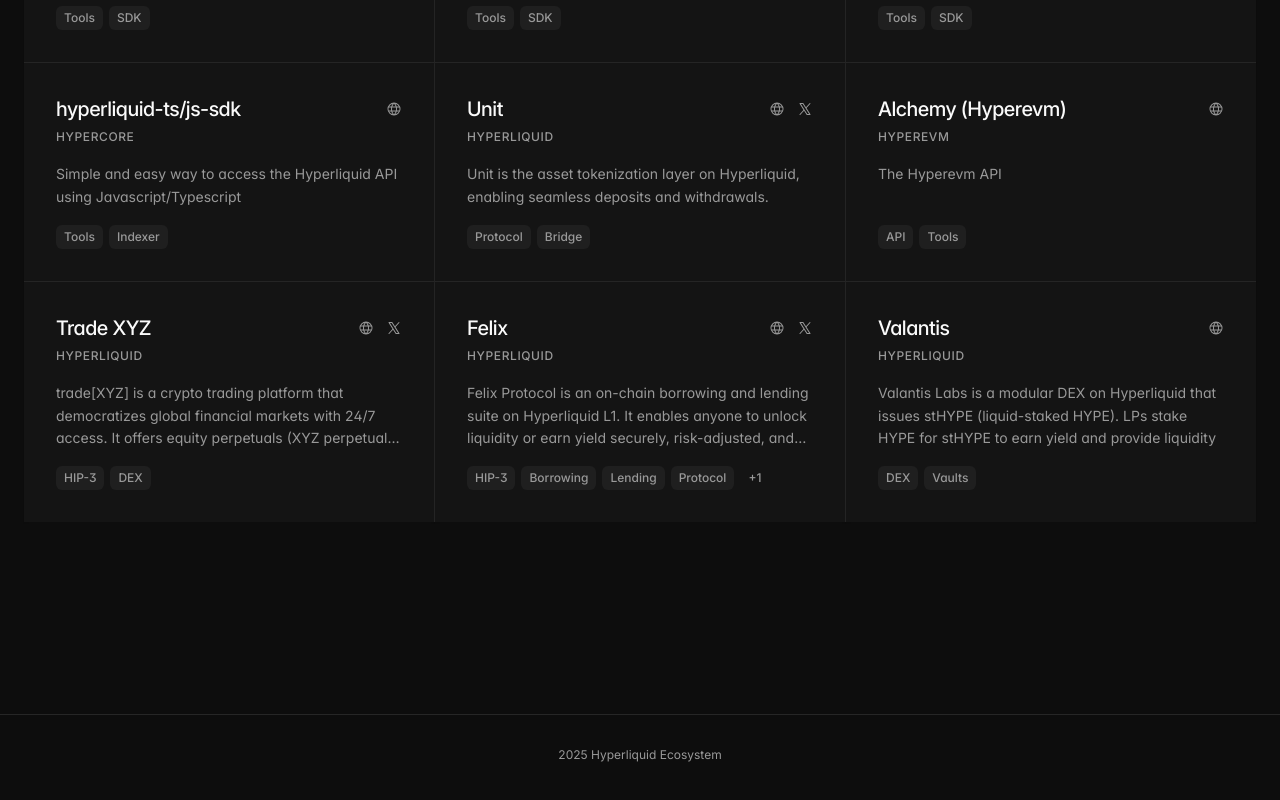
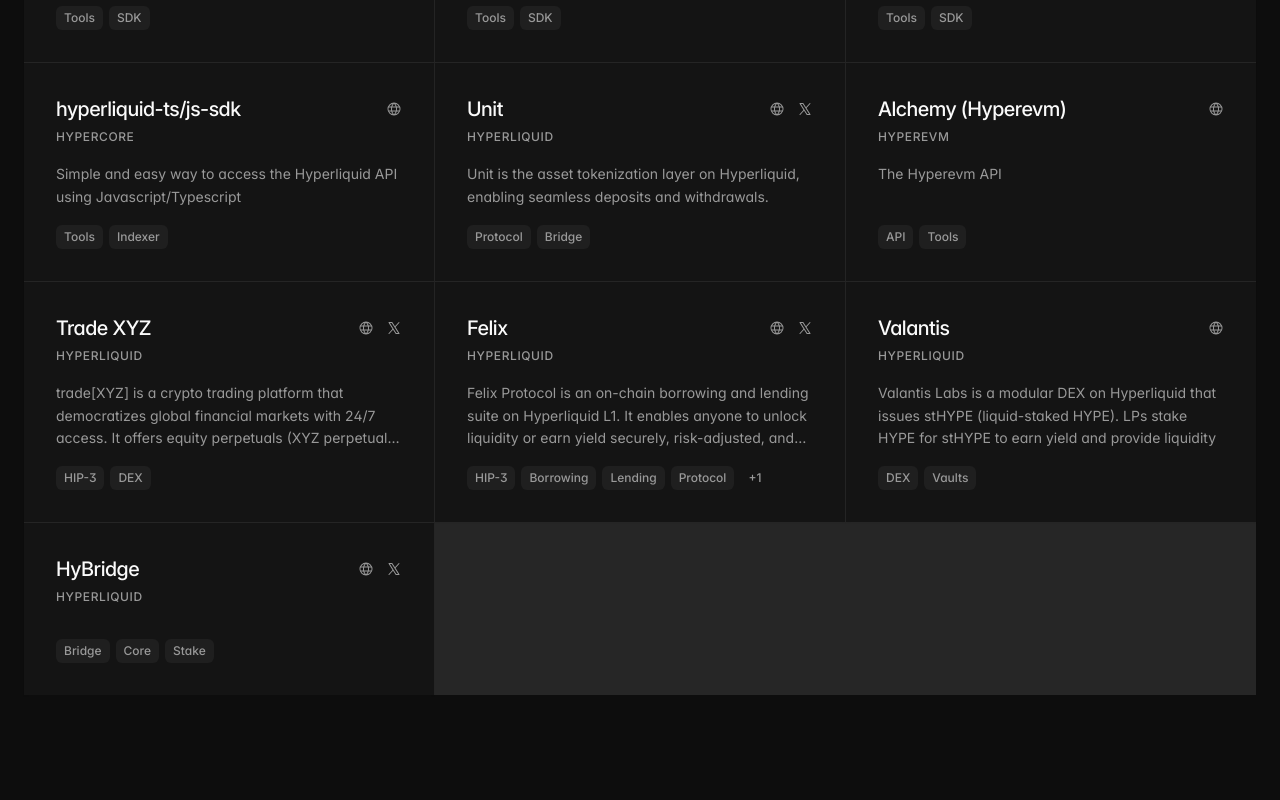
Before and after one commit to Artegus/hyperdir, a React (Vite) app: page / in a window 1280 px wide. Shown: the part 1644-2444 px from the top of the page. Built offline with nearby package versions, Linux system fonts and the light colour scheme.

Commit message:
chore: add new project

```diff
--- a/src/data/projects.ts
+++ b/src/data/projects.ts
@@ -183,5 +183,14 @@
 		description: 'Valantis Labs is a modular DEX on Hyperliquid that issues stHYPE (liquid-staked HYPE). LPs stake HYPE for stHYPE to earn yield and provide liquidity',
 		website: 'https://app.valantis.xyz/vaults',
 		tags: ['DEX', 'Vaults']
+	},
+	{
+		id: '22',
+		name: 'HyBridge',
+		category: 'hyperliquid',
+		description: '',
+		website: 'https://hybridge.xyz/',
+		twitter: 'https://x.com/HyBridgeHL',
+		tags: ['Bridge', 'Core', 'Stake']
 	}
 ];
--- a/src/types/tag.ts
+++ b/src/types/tag.ts
@@ -19,7 +19,8 @@
 	"Spot Trading",
 	'Indexer',
 	'Bridge',
-	'API'
+	'API',
+	'Stake'
 ] as const;
 
 export type Tag = (typeof TAGS)[number];
```
